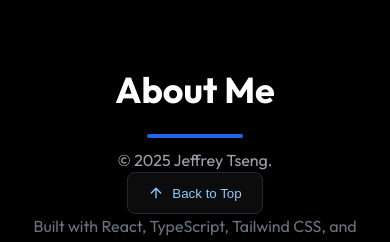
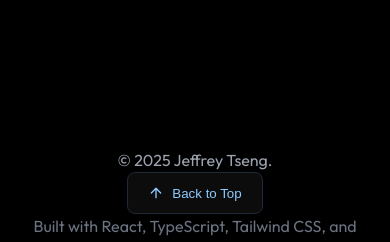
Before and after one commit to jefft72/jtseng-website, a React (Vite) app in the folder modern-portfolio/: page / in a window 390 px wide. Shown: the part 696-938 px from the top of the page. Built offline with nearby package versions, Linux system fonts and the light colour scheme; no server answers.

Commit message:
Mobile v3

```diff
--- a/modern-portfolio/src/components/About.tsx
+++ b/modern-portfolio/src/components/About.tsx
@@ -33,27 +33,27 @@ const About: React.FC<Props> = ({ fullPage = false }) => {
   };
 
   return (
-    <section id="about" className={fullPage ? 'snap-section' : 'section'}>
-      <div className={`container mx-auto px-6 ${fullPage ? 'h-screen flex items-center' : ''}`}>
+  <section id="about" className={fullPage ? 'snap-section snap-center' : 'section'}>
+  <div className={`container mx-auto px-6 ${fullPage ? 'md:h-screen md:flex md:flex-col md:justify-center' : ''}`}>
         <motion.div
           initial="hidden"
           whileInView="visible"
           viewport={{ once: true, amount: 0.3 }}
           variants={containerVariants}
-          className="max-w-6xl mx-auto"
+          className="max-w-6xl mx-auto md:my-auto"
         >
           {/* Section Header */}
-          <motion.div variants={itemVariants} className="text-center mb-12">
-            <h2 className="text-4xl md:text-5xl font-bold text-white mb-6">
+          <motion.div variants={itemVariants} className="text-center mb-6">
+            <h2 className="text-4xl md:text-5xl font-bold text-white mb-4">
               About Me
             </h2>
             <div className="w-24 h-1 bg-blue-600 mx-auto rounded-md"></div>
           </motion.div>
 
           {/* Main Content */}
-          <div className="grid lg:grid-cols-2 gap-12 items-center">
+          <div className="grid lg:grid-cols-2 gap-8 items-center">
             {/* Text Content */}
-            <motion.div variants={itemVariants} className="space-y-6">
+            <motion.div variants={itemVariants} className="space-y-4">
               <p className="text-xl text-gray-300 leading-relaxed">
                 Full stack developer with hands‑on experience leading and developing user‑first apps and websites,
                 RAG backends, and defensive backend radar systems.
@@ -62,7 +62,7 @@ const About: React.FC<Props> = ({ fullPage = false }) => {
                 Currently a CS + Math student at Purdue (GPA 4.0/4.0), seeking a 2026 software engineering internship.
               </p>
               <div className="text-gray-400">
-                <div className="font-semibold text-white mb-2">Relevant courses</div>
+                <div className="font-semibold text-white mb-1">Relevant courses</div>
                 <ul className="space-y-1">
                   <li>CS390: Web Applications Programming</li>
                   <li>CS193: Computer Science Tools</li>
@@ -73,12 +73,12 @@ const About: React.FC<Props> = ({ fullPage = false }) => {
             </motion.div>
 
             {/* Skills Grid */}
-            <motion.div variants={itemVariants} className="grid grid-cols-2 gap-6">
+            <motion.div variants={itemVariants} className="grid grid-cols-2 gap-4">
               {skills.map((skill) => (
                 <motion.div
                   key={skill.name}
                   whileHover={{ scale: 1.05, y: -5 }}
-                  className="group p-6 panel hover:border-blue-500 transition-all duration-300"
+                  className="group p-4 panel hover:border-blue-500 transition-all duration-300"
                 >
                   <div className="flex flex-col items-center text-center space-y-3">
                     <div className="p-3 chip-blue">
@@ -92,7 +92,7 @@ const About: React.FC<Props> = ({ fullPage = false }) => {
             </motion.div>
           </div>
 
-          {/* Stats section removed per request to keep layout minimal */}
+          {/**/}
         </motion.div>
       </div>
     </section>
--- a/modern-portfolio/src/components/Contact.tsx
+++ b/modern-portfolio/src/components/Contact.tsx
@@ -1,6 +1,6 @@
 import React from 'react';
 
-// Contact section intentionally removed per request
 const Contact: React.FC = () => null;
 
 export default Contact;
+// Did NOT FW this component
--- a/modern-portfolio/src/components/Resume.tsx
+++ b/modern-portfolio/src/components/Resume.tsx
@@ -226,7 +226,7 @@ const Resume: React.FC<Props> = ({ fullPage = false }) => {
 
   return (
     <section id="resume" className={fullPage ? 'snap-section' : 'section'}>
-      <div className={`container mx-auto px-6 ${fullPage ? 'h-screen flex items-center' : ''}`}>
+      <div className={`container mx-auto px-6 ${fullPage ? 'md:h-screen md:flex md:items-center' : ''}`}>
         <motion.div
           initial="hidden"
           whileInView="visible"
--- a/modern-portfolio/src/index.css
+++ b/modern-portfolio/src/index.css
@@ -32,6 +32,7 @@ body {
   min-height: 100vh;
   background: var(--bg);
   overflow-x: hidden;
+  max-width: 100vw;
 }
 
 /* Custom scrollbar */
@@ -55,6 +56,8 @@ body {
 /* Smooth scrolling */
 html {
   scroll-behavior: smooth;
+  overflow-x: hidden;
+  max-width: 100vw;
 }
 
 /* Custom animations */
@@ -202,13 +205,29 @@ html {
 .snap-container {
   height: 100vh;
   overflow-y: scroll;
+  overflow-x: hidden;
+  max-width: 100vw;
   /* Proximity reduces over-snapping sensitivity and feels more natural on trackpads */
   scroll-snap-type: y proximity;
   scroll-behavior: smooth;
 }
 .snap-section {
-  height: 100vh;
+  /* Allow sections to grow taller than the viewport on small screens */
+  min-height: 100vh;
+  height: auto;
   scroll-snap-align: start;
+}
+
+/* Utility to center a snap section within the viewport */
+.snap-center {
+  scroll-snap-align: center;
+}
+
+/* On laptop/desktop, restore exact full-height sections for classic spacing */
+@media (min-width: 768px) {
+  .snap-section {
+    height: 100vh;
+  }
 }
 
 /* Reusable minimalist UI primitives */
```
